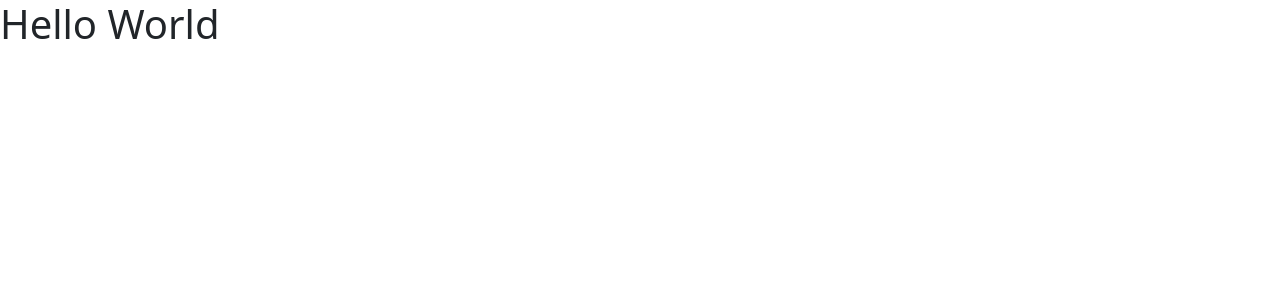
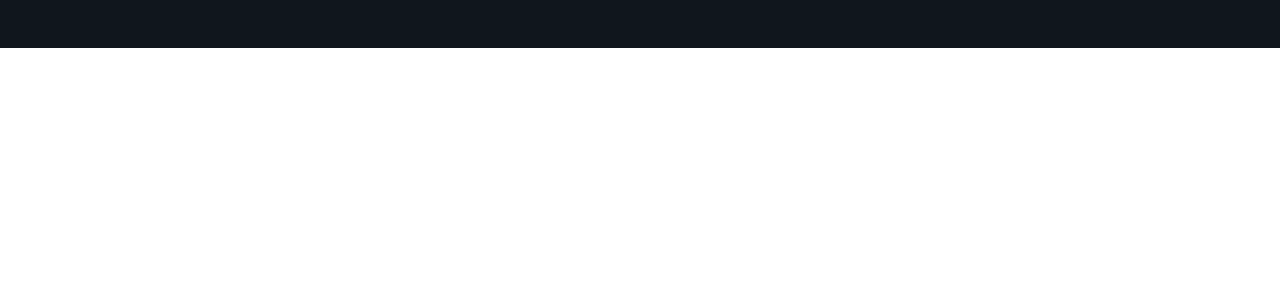
Before and after one commit to FMahdi09/CI-frontend, a React (Vite) app: page / in a window 1280 px wide. Shown: the top 300 px of the page. Built offline with nearby package versions, Linux system fonts and the light colour scheme.

Commit message:
added sample navigationbar

```diff
--- a/src/App.tsx
+++ b/src/App.tsx
@@ -1,8 +1,9 @@
 import './App.css'
+import Navigationbar from './Components/Navigationbar/Navigationbar';
 
 function App()
 {
-    return <h1>Hello World</h1>;
+    return <Navigationbar/>
 }
 
 export default App;
--- /dev/null
+++ b/src/Components/Navigationbar/Navigationbar.css
@@ -0,0 +1,4 @@
+.navigationbar
+{
+    height: 3rem;
+}
--- /dev/null
+++ b/src/Components/Navigationbar/Navigationbar.tsx
@@ -0,0 +1,8 @@
+import './Navigationbar.css'
+
+function Navigationbar()
+{
+    return <div className='navigationbar secondary-background'></div>
+}
+
+export default Navigationbar;
```
